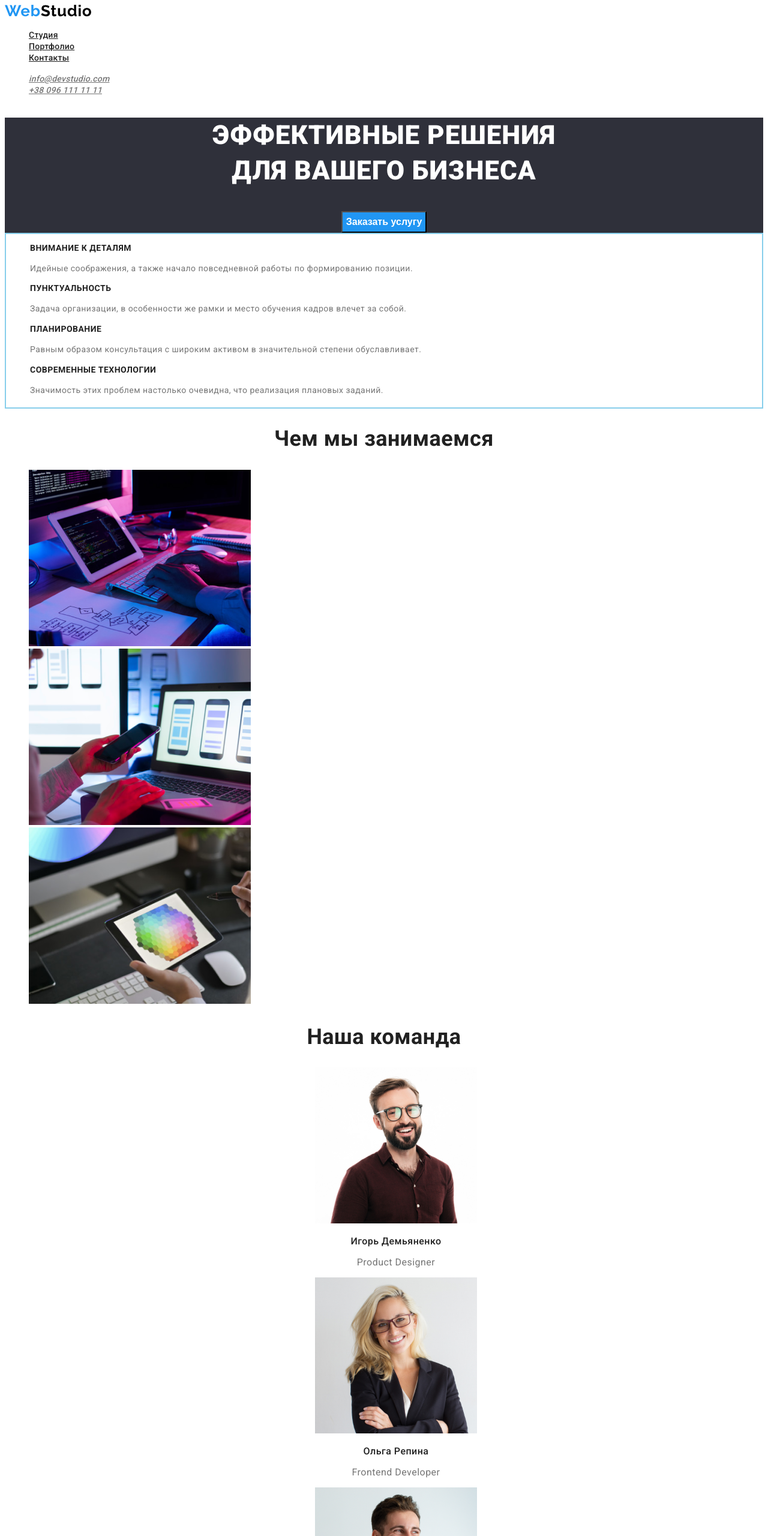
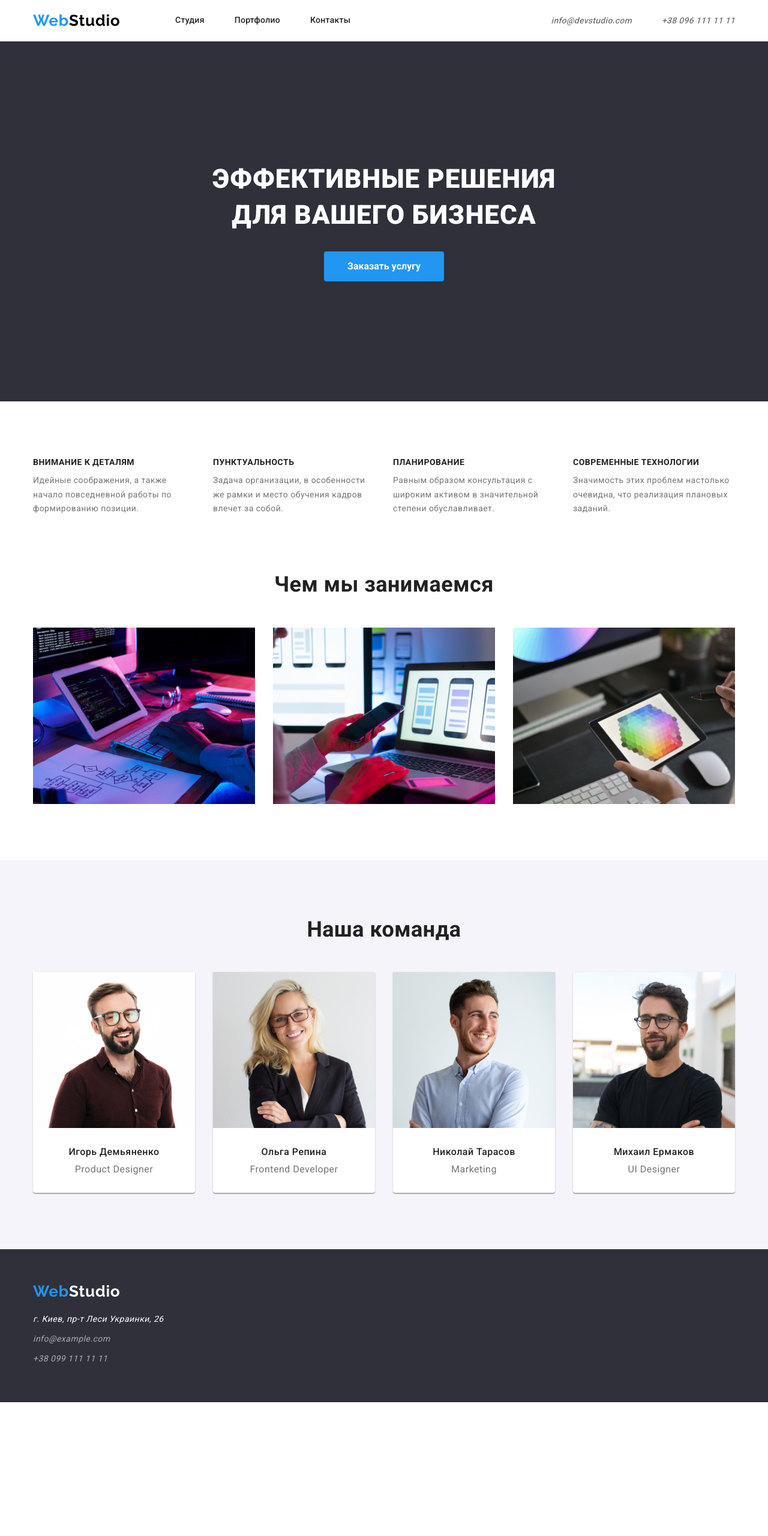
Before and after one commit to igorgnatiuk1/goit-markup-hw-03, a plain HTML site: page index.html in a window 1280 px wide. Shown: the top 2560 px of the page at 60% size. After the commit the page ends 2337 px from the top, so only its background shows below. Drawn offline with Linux system fonts and the light colour scheme.

Commit message:
сделано ДЗ №3

```diff
--- a/css/style.css
+++ b/css/style.css
@@ -5,20 +5,74 @@
     --color-blue: #2196F3;
     --color-gray-transparent: rgba(255, 255, 255, 0.6);
 }
+img{
+    display: block;
+}
+header{
+    padding-top: 24px;
+  padding-bottom: 25px;
+}
+
+header .container{
+  display: flex;
+  justify-content: space-between;
+    align-items: center;
+
+}
+ .container{
+    width: 1200px;
+    padding-left: 15px;
+    padding-right: 15px;
+    margin: 0 auto;
+}
+.info .container ul{
+    display: flex;
+    justify-content: space-between;
+}
+.info .container li{
+    width: 270px;
+}
+.info{
+padding-top: 94px;
+padding-bottom: 47px;
+}
+.container h3{
+margin-bottom: 10px;
+}
+.tasks-ul{
+display: flex;
+justify-content: space-between;
+}
+.tasks{
+    margin-bottom: 50px;
+}
+.work{
+    padding-top: 47px;
+    padding-bottom: 94px;
+}
+
 
 body{
-    font-family: Roboto, sans-serif;
     letter-spacing: 0.03em;
-    color: var(--color-black);
-}
-.ul a{
-font-weight: 500;
-font-size: 14px;
+    color: var(--color-black);}
+    .body{
+        font-family: Roboto, sans-serif;
+    }
+    .ul a{
+        font-weight: 500;
+
+        font-size: 14px;
 line-height: 1.14;
 letter-spacing: 0.02em;
 color: var(--color-black);
+text-decoration: none;
 }
-
+.ul :not(:last-child){
+    margin-right: 50px;
+}
+.ul{
+    display: flex;
+}
 .ul .currently{
 color: var(--color-blue);
 
@@ -33,6 +87,8 @@ font-size: 14px;
 line-height:  1.14;
 letter-spacing: 0.02em;
 color: var(--color-gray);
+text-decoration: none;
+
 }
 .address a:hover,
 .address a:focus{
@@ -43,6 +99,8 @@ color: var(--color-blue);
     background: #2F303A;
     letter-spacing: 0.06em;
     color: var(--color-wight);
+    padding-top: 200px;
+    padding-bottom: 200px;
     }
 
 
@@ -51,34 +109,29 @@ font-weight: 900;
 font-size: 44px;
 line-height: 1.36;
 text-transform: uppercase;
+margin-bottom: 30px;
 }
 
 
 .hero button{
+min-width: 200px;
+height: 50px;
 font-weight: 700;
 font-size: 16px;
 line-height: 1.87;
 background: var(--color-blue);
+border-radius: 4px;
 }
 
 .hero-button{
 color: var(--color-wight);
 }
-
-.info{
-    border: 2px solid skyblue;
-}
-
 .info h3{
 font-weight: 700;
 font-size: 14px;
 line-height: 1.14;
 text-transform: uppercase;
 }
-ul{
-list-style: none;
-}
-
 .info p{
 font-weight: normal;
 font-size: 14px;
@@ -102,6 +155,8 @@ text-align: center;
 
 .list{
 text-align: center;
+display: flex;
+    justify-content: space-between;
 }
 
 .list h3{
@@ -116,6 +171,17 @@ font-size: 16px;
 line-height: 1.19;
 color: var(--color-gray);
 }
+.list img{
+    margin-bottom: 30px;
+}
+.list li{
+    padding-bottom: 30px;
+}
+.people{
+padding-top: 94px;
+padding-bottom: 94px;
+background: #F5F4FA;
+}
 
 footer{
 background: #2F303A;
@@ -127,12 +193,18 @@ font-size: 14px;
 line-height: 1.71;
 color: var(--color-wight);
 }
+.list li{
+background-color: #FFFFFF;
+box-shadow: 0px 1px 3px rgba(0, 0, 0, 0.12), 0px 1px 1px rgba(0, 0, 0, 0.14), 0px 2px 1px rgba(0, 0, 0, 0.2);
+border-radius: 0px 0px 4px 4px;
+}
 
 .address-list{
     font-weight: 400;
     font-size: 14px;
     line-height: 1.71;
     color: var(--color-gray-transparent);
+    text-decoration: none;
 }
 
 .address-list:hover,
@@ -147,6 +219,8 @@ line-height: 1.62;
 background-color:  #F5F4FA;
 color: var(--color-black);
 letter-spacing: 0.03em;
+padding: 6px 22px;
+border-radius: 4px;
 }
 .button-nav li{
 background-color: var(--color-blue);
@@ -158,6 +232,10 @@ color: var(--color-wight);
 .button-nav:focus{
 background-color: var(--color-blue);
 color: var(--color-wight);
+}
+.list-all{
+    display: flex;
+    flex-wrap: wrap;
 }
 
 .list-all h3{
@@ -171,5 +249,63 @@ letter-spacing: 0.06em;
 font-weight: 400;
 font-size: 16px;
 line-height: 1.87;
-color: var(--color-gray);
+color: var(--color-gray);}
+
+ul{
+    list-style: none;
 }
+nav{
+display: flex;
+}
+.nav-a{
+margin-right: 93px;
+}
+.address{
+    display: flex;
+}
+.address-li{
+    margin-right: 50px;
+}
+.command{
+    margin-bottom: 50px;
+}
+.address-nav :not(:last-child){
+    margin-bottom: 9px;
+}
+
+footer{
+padding-top: 60px;
+padding-bottom: 60px;
+}
+.footer-a{
+    margin-bottom: 20px;
+    display: inline-block;
+}
+.portfolio{
+    display: flex;
+    padding-top: 94px;
+    padding-bottom: 94px;
+}
+.portfolio-but{
+    display: flex;
+    justify-content: center;
+    margin-bottom: 50px;
+}
+.portfolio-but :not(:last-child){
+    margin-right: 8px;
+}
+.list-li{
+    margin-right: 30px;
+    margin-bottom: 30px;
+}
+.list-all{
+    margin-right: -30px;
+    margin-bottom: -30px;
+}
+.content{
+    padding: 20px 24px;
+    background: #FFFFFF;
+    border-right: 1px solid #EEEEEE;
+    border-left: 1px solid #EEEEEE;
+    border-bottom: 1px solid #EEEEEE;
+}
--- a/index.html
+++ b/index.html
@@ -2,17 +2,17 @@
 <html lang="ru">
 <head>
     <meta charset="UTF-8">
-    <meta name="viewport" content="width=S, initial-scale=1.0">
+    <meta name="viewport" content="width=device-width, initial-scale=1.0">
     <title>Главная</title>
     <link rel="stylesheet" href="./css/style.css">
     <link href="https://fonts.googleapis.com/css2?family=Roboto:wght@400;500;700;900&display=swap" rel="stylesheet">
+    <link rel="stylesheet" href="./modern-normalize.css">
 </head>
-<body>
+<body class="body">
     <header>
-
-        <div class="container">
-            <a href=""><img src="./images/WebStudio.svg" alt="логотип"></a>
+        <div class="container" >
                 <nav>
+                <a href="" class="nav-a"><img src="./images/WebStudio.svg" alt="логотип"></a>
                  <ul class="ul">
                     <li><a href="">Студия</a></li>
                     <li><a href="./portfolio.html">Портфолио</a></li>
@@ -21,12 +21,13 @@
                </nav>
                <address>
                <ul class="address">
-                 <li><a href="">info@devstudio.com</a></li>
+                     <li class="address-li"><a href="">info@devstudio.com</a></li>
                      <li><a href="">+38 096 111 11 11</a></li>
                  </ul>
                 </address>
             </div>
     </header>
+
     <main>
     <section class="hero">
     <h1>Эффективные решения<br/> для вашего бизнеса</h1>
@@ -34,6 +35,7 @@
     </section>
     <section class="info">
         <!-- <h2></h2>-->
+    <div class="container">
         <ul>
             <li>
                 <h3>Внимание к деталям</h3>
@@ -52,53 +54,58 @@
                 <p>Значимость этих проблем настолько очевидна, что реализация плановых заданий.</p>
             </li>
         </ul>
-
+    </div>
 
     </section>
-    <section>
+    <section class="work">
+    <div class="container">
         <h2 class="tasks" >Чем мы занимаемся</h2>
-        <ul>
+        <ul class="tasks-ul">
             <li><img src="./images/comp.png" alt="работа за компьютером"></li>
             <li><img src="./images/phone.png" alt="работа за телефоном"></li>
             <li><img src="./images/tablet.png" alt="работа за планшетом"></li>
         </ul>
+    </div>
 
     </section>
-    <section>
+    <section class="people">
+        <div class="container">
         <h2 class="command">Наша команда</h2>
         <ul class="list">
             <li><img src="./images/img.jpg" alt="Игорь Демьяненко" width="270">
                  <h3>Игорь Демьяненко</h3>
-                 <p>Product Designer</p></li>
+                 <p>Product Designer</p>
+                </li>
             <li><img src="./images/Ольга Репина.jpg" alt="Ольга Репина" width="270">
                 <h3>Ольга Репина</h3>
-                <p>Frontend Developer</p></li>
+                <p>Frontend Developer</p>
+          </li>
              <li><img src="./images/Николай Тарасов.jpg" alt="Николай Тарасов" width="270">
                 <h3>Николай Тарасов</h3>
-                <p>Marketing</p></li>
+                <p>Marketing</p>
+            </li>
             <li><img src="./images/Михаил ермаков.jpg" alt="Михаил Ермаков" width="270">
                 <h3>Михаил Ермаков</h3>
                 <p>UI Designer</p></li>
 
         </ul>
+    </div>
 
 
 
     </section>
     </main>
     <footer>
-        <a href=""><img src="./images/web.svg" alt="логотип"></a>
-        <address>
+        <div class="container">
+        <a href="" class="footer-a"><img src="./images/web.svg" alt="логотип"></a>
+        <address class="address-footer">
             <ul class="address-nav">
                 <li>г. Киев, пр-т Леси Украинки, 26</li>
                 <li><a href="" class="address-list">info@example.com</a></li>
                 <li><a href="" class="address-list">+38 099 111 11 11</a></li>
             </ul>
       </address>
-
-
 </footer>
-
-
+</div>
 </body>
 </html>
--- /dev/null
+++ b/modern-normalize.css
@@ -0,0 +1,305 @@
+/*! modern-normalize v1.0.0 | MIT License | https://github.com/sindresorhus/modern-normalize */
+
+/*
+Document
+========
+*/
+
+/**
+Use a better box model (opinionated).
+*/
+
+*,
+*::before,
+*::after {
+	box-sizing: border-box;
+}
+*,
+*::before,
+*::after {
+	margin: 0;
+	padding: 0;
+	border: 0;
+}
+
+/**
+Use a more readable tab size (opinionated).
+*/
+
+:root {
+	-moz-tab-size: 4;
+	tab-size: 4;
+}
+
+/**
+1. Correct the line height in all browsers.
+2. Prevent adjustments of font size after orientation changes in iOS.
+*/
+
+html {
+	line-height: 1.15; /* 1 */
+	-webkit-text-size-adjust: 100%; /* 2 */
+}
+
+/*
+Sections
+========
+*/
+
+/**
+Remove the margin in all browsers.
+*/
+
+body {
+	margin: 0;
+}
+
+/**
+Improve consistency of default fonts in all browsers. (https://github.com/sindresorhus/modern-normalize/issues/3)
+*/
+
+body {
+	font-family:
+		system-ui,
+		-apple-system, /* Firefox supports this but not yet `system-ui` */
+		'Segoe UI',
+		Roboto,
+		Helvetica,
+		Arial,
+		sans-serif,
+		'Apple Color Emoji',
+		'Segoe UI Emoji';
+}
+
+/*
+Grouping content
+================
+*/
+
+/**
+1. Add the correct height in Firefox.
+2. Correct the inheritance of border color in Firefox. (https://bugzilla.mozilla.org/show_bug.cgi?id=190655)
+*/
+
+hr {
+	height: 0; /* 1 */
+	color: inherit; /* 2 */
+}
+
+/*
+Text-level semantics
+====================
+*/
+
+/**
+Add the correct text decoration in Chrome, Edge, and Safari.
+*/
+
+abbr[title] {
+	text-decoration: underline dotted;
+}
+
+/**
+Add the correct font weight in Edge and Safari.
+*/
+
+b,
+strong {
+	font-weight: bolder;
+}
+
+/**
+1. Improve consistency of default fonts in all browsers. (https://github.com/sindresorhus/modern-normalize/issues/3)
+2. Correct the odd 'em' font sizing in all browsers.
+*/
+
+code,
+kbd,
+samp,
+pre {
+	font-family:
+		ui-monospace,
+		SFMono-Regular,
+		Consolas,
+		'Liberation Mono',
+		Menlo,
+		monospace; /* 1 */
+	font-size: 1em; /* 2 */
+}
+
+/**
+Add the correct font size in all browsers.
+*/
+
+small {
+	font-size: 80%;
+}
+
+/**
+Prevent 'sub' and 'sup' elements from affecting the line height in all browsers.
+*/
+
+sub,
+sup {
+	font-size: 75%;
+	line-height: 0;
+	position: relative;
+	vertical-align: baseline;
+}
+
+sub {
+	bottom: -0.25em;
+}
+
+sup {
+	top: -0.5em;
+}
+
+/*
+Tabular data
+============
+*/
+
+/**
+1. Remove text indentation from table contents in Chrome and Safari. (https://bugs.chromium.org/p/chromium/issues/detail?id=999088, https://bugs.webkit.org/show_bug.cgi?id=201297)
+2. Correct table border color inheritance in all Chrome and Safari. (https://bugs.chromium.org/p/chromium/issues/detail?id=935729, https://bugs.webkit.org/show_bug.cgi?id=195016)
+*/
+
+table {
+	text-indent: 0; /* 1 */
+	border-color: inherit; /* 2 */
+}
+
+/*
+Forms
+=====
+*/
+
+/**
+1. Change the font styles in all browsers.
+2. Remove the margin in Firefox and Safari.
+*/
+
+button,
+input,
+optgroup,
+select,
+textarea {
+	font-family: inherit; /* 1 */
+	font-size: 100%; /* 1 */
+	line-height: 1.15; /* 1 */
+	margin: 0; /* 2 */
+}
+
+/**
+Remove the inheritance of text transform in Edge and Firefox.
+1. Remove the inheritance of text transform in Firefox.
+*/
+
+button,
+select { /* 1 */
+	text-transform: none;
+}
+
+/**
+Correct the inability to style clickable types in iOS and Safari.
+*/
+
+button,
+[type='button'],
+[type='reset'],
+[type='submit'] {
+	-webkit-appearance: button;
+}
+
+/**
+Remove the inner border and padding in Firefox.
+*/
+
+::-moz-focus-inner {
+	border-style: none;
+	padding: 0;
+}
+
+/**
+Restore the focus styles unset by the previous rule.
+*/
+
+:-moz-focusring {
+	outline: 1px dotted ButtonText;
+}
+
+/**
+Remove the additional ':invalid' styles in Firefox.
+See: https://github.com/mozilla/gecko-dev/blob/2f9eacd9d3d995c937b4251a5557d95d494c9be1/layout/style/res/forms.css#L728-L737
+*/
+
+:-moz-ui-invalid {
+	box-shadow: none;
+}
+
+/**
+Remove the padding so developers are not caught out when they zero out 'fieldset' elements in all browsers.
+*/
+
+legend {
+	padding: 0;
+}
+
+/**
+Add the correct vertical alignment in Chrome and Firefox.
+*/
+
+progress {
+	vertical-align: baseline;
+}
+
+/**
+Correct the cursor style of increment and decrement buttons in Safari.
+*/
+
+::-webkit-inner-spin-button,
+::-webkit-outer-spin-button {
+	height: auto;
+}
+
+/**
+1. Correct the odd appearance in Chrome and Safari.
+2. Correct the outline style in Safari.
+*/
+
+[type='search'] {
+	-webkit-appearance: textfield; /* 1 */
+	outline-offset: -2px; /* 2 */
+}
+
+/**
+Remove the inner padding in Chrome and Safari on macOS.
+*/
+
+::-webkit-search-decoration {
+	-webkit-appearance: none;
+}
+
+/**
+1. Correct the inability to style clickable types in iOS and Safari.
+2. Change font properties to 'inherit' in Safari.
+*/
+
+::-webkit-file-upload-button {
+	-webkit-appearance: button; /* 1 */
+	font: inherit; /* 2 */
+}
+
+/*
+Interactive
+===========
+*/
+
+/*
+Add the correct display in Chrome and Safari.
+*/
+
+summary {
+	display: list-item;
+}
```
Also changed, not shown: portfolio.html (+49 -17 lines). Lines whose indentation alone changed are shown as unchanged.
